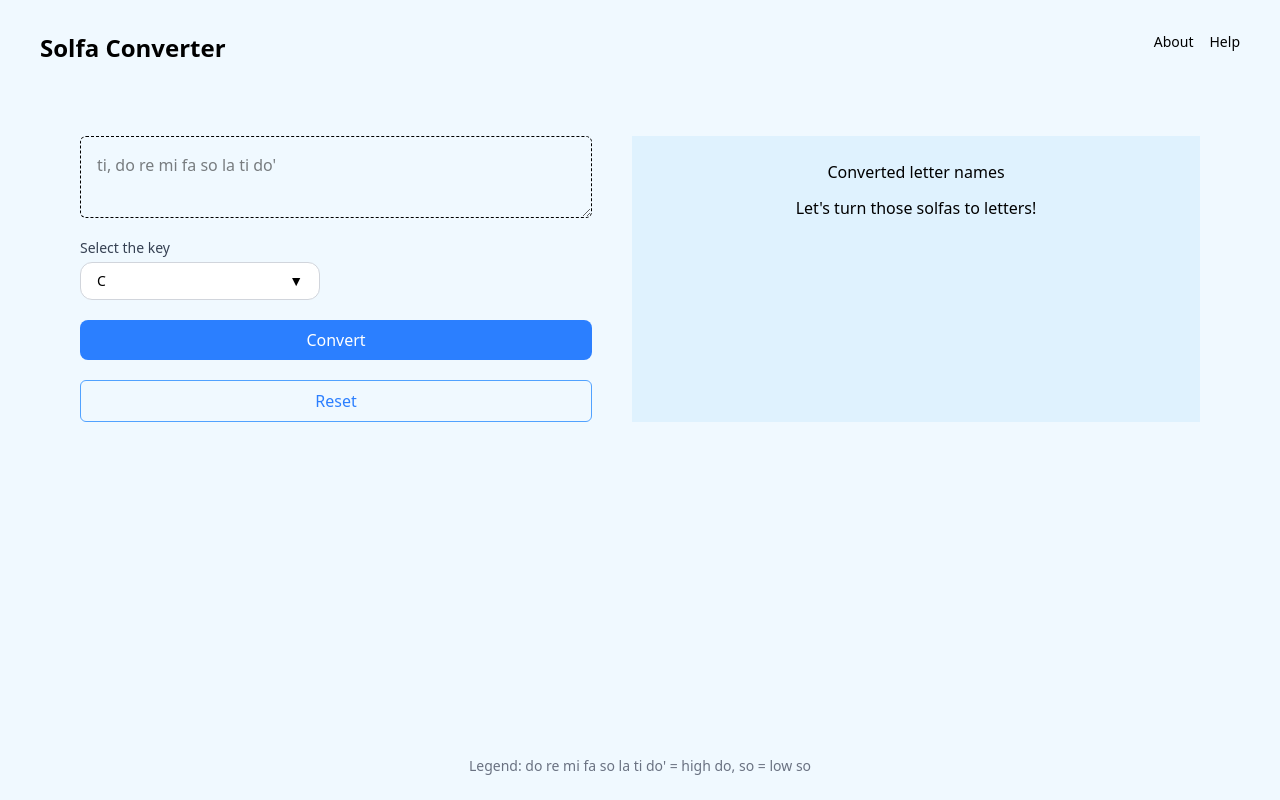
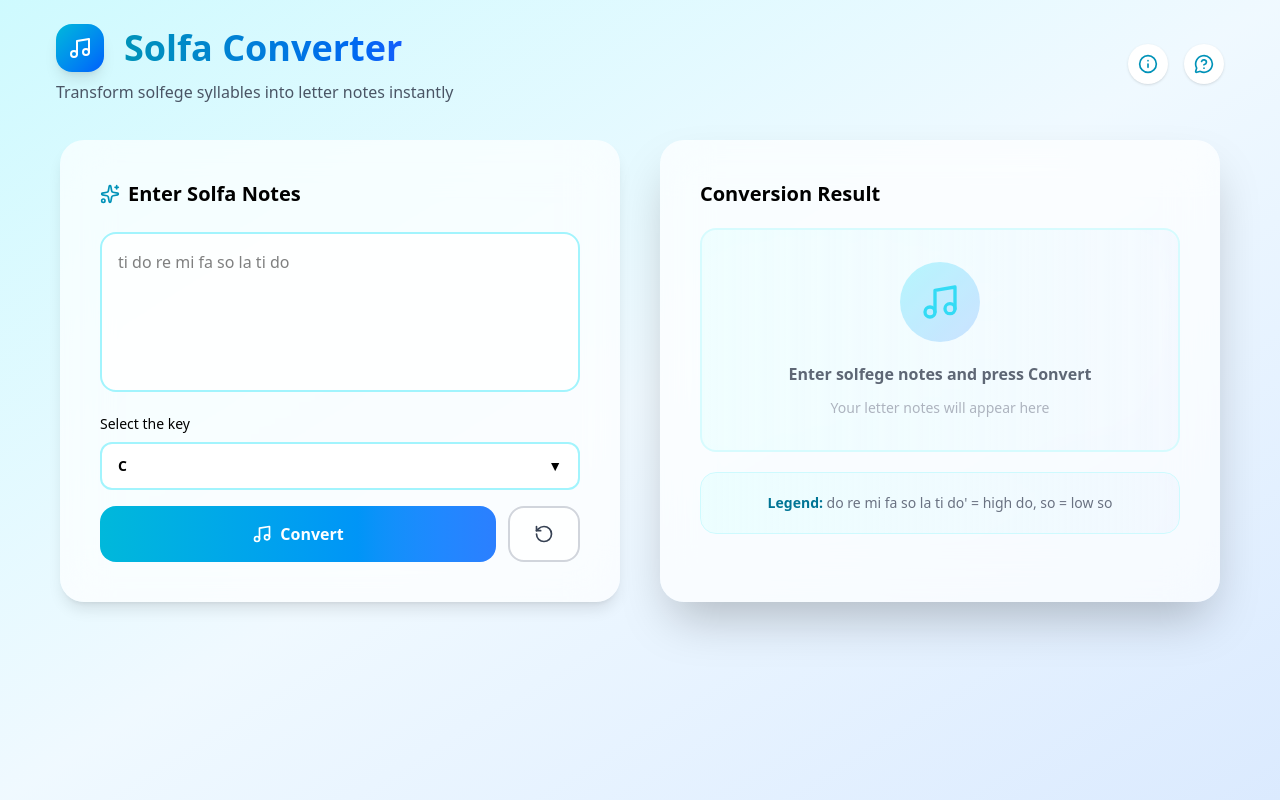
Before and after one commit to EMMANUEL-IKECHI/solfa-converter, a React (Vite) app: page / in a window 1280 px wide. Built offline with nearby package versions, Linux system fonts and the light colour scheme.

Commit message:
Refactored UI

```diff
--- a/package.json
+++ b/package.json
@@ -10,6 +10,7 @@
     "preview": "vite preview"
   },
   "dependencies": {
+    "lucide-react": "^0.562.0",
     "react": "^19.2.0",
     "react-dom": "^19.2.0"
   },
--- a/src/App.jsx
+++ b/src/App.jsx
@@ -3,7 +3,6 @@ import NavBar from "./components/NavBar";
 import InputNotesForm from "./components/InputNotesForm";
 import DisplayNotes from "./components/DisplayNotes";
 import { useReducer } from "react";
-import Footer from "./components/Footer";
 import { convertToNotes } from "./converter";
 import { sanitizeInput } from "../sanitizeInput";
 
@@ -15,7 +14,7 @@ const ACTIONS = {
 const reducer = (state, action) => {
   switch (action.type) {
     case ACTIONS.ADD_NOTES: {
-      if (!state.targetKey) return {notes: "You need to select a key"};
+      if (!state.targetKey) return { notes: "You need to select a key" };
       const tokens = sanitizeInput(action.payload);
       const mappedArray = tokens.map(
         (solfa) => convertToNotes(solfa, state.targetKey) || solfa
@@ -44,11 +43,11 @@ function App() {
   }
 
   return (
-    <div className="min-h-screen flex flex-col bg-sky-50">
+    <div className="min-h-screen flex flex-col bg-linear-to-br from-cyan-100 via-sky-50 to-blue-100">
       <NavBar />
 
-      <main className="flex-1 px-5 md:px-20 py-10">
-        <div className="flex max-md:flex-col gap-10">
+      <main className="flex-1 px-5 md:px-15 ">
+        <div className="flex max-md:flex-col max-md:items-center gap-10 mb-8">
           <InputNotesForm
             addNotes={addNotes}
             chooseKey={chooseKey}
@@ -57,8 +56,6 @@ function App() {
           <DisplayNotes notes={state.notes} />
         </div>
       </main>
-
-      <Footer />
     </div>
   );
 }
--- a/src/components/DisplayNotes.jsx
+++ b/src/components/DisplayNotes.jsx
@@ -1,12 +1,69 @@
-import React from 'react'
+import { ClipboardCopyIcon, Copy, Music } from "lucide-react";
+import React, { useState } from "react";
 
 const DisplayNotes = ({ notes }) => {
+  let formattedNotes = (
+    <>
+      <h2 className="text-center w-full text-gray-700 font-medium text-sm mb-3">
+        Letter Notes
+      </h2>
+      <div className="text-3xl font-bold bg-linear-to-r from-cyan-600 to-blue-600 bg-clip-text text-transparent tracking-wider">
+        {notes}
+      </div>
+    </>
+  );
+  const [copied, setCopied] = useState(false);
+  const handleCopy = () => {
+    setCopied(true);
+    navigator.clipboard.writeText(notes);
+    // alert(`Copied notes (${notes}) to clip board`);
+    setTimeout(() => {
+      setCopied(false);
+    }, 2000);
+  };
+
+  const placeholderText = (
+    <div className="flex flex-col justify-center items-center gap-5">
+      <div className="bg-linear-to-br from-cyan-200 to-blue-200 w-fit p-5 rounded-full">
+        <Music  className="text-cyan-400 w-10 h-10" />
+      </div>
+      <div>
+        <h3 className="font-semibold mb-3 text-gray-700">Enter solfege notes and press Convert</h3>
+        <p className="text-gray-400 text-sm">Your letter notes will appear here</p>
+      </div>
+    </div>
+  );
+
   return (
-    <div className='bg-sky-100 w-full md:max-w-7/12 p-6'>
-        <h2 className='text-center w-full'>Converted letter names</h2>
-        <p className='text-center mt-3'>{ notes ? notes : "Let's turn those solfas to letters!"}</p>
+    <div className="flex flex-col w-full gap-5 bg-white/70 backdrop-blur-xl border-white/50 p-10 rounded-3xl shadow-2xl">
+      <div className="flex w-full justify-between items-center">
+        <h2 className="font-semibold text-xl">Conversion Result</h2>
+        {notes ? (
+          <div
+            onClick={handleCopy}
+            className=" flex items-center gap-2 rounded-xl px-4 py-2 bg-cyan-100 text-cyan-600 hover:cursor-pointer"
+          >
+            <Copy className="w-4 h-4" />{" "}
+            <p className="font-medium text-sm">
+              {!copied ? "Copy" : "Copied!"}
+            </p>
+          </div>
+        ) : (
+          ""
+        )}
+      </div>
+      <div className="items-center justify-center bg-linear-to-r from-cyan-50 to-blue-50/70 rounded-2xl p-8 min-h-40 backdrop-blur-2xl opacity-80 border-cyan-100 border-2">
+        <p className="text-center">
+          {notes && notes.trim() ? formattedNotes : placeholderText}
+        </p>
+      </div>
+
+      <footer className="rounded-2xl bg-linear-to-r from-cyan-50 to-blue-50/70 backdrop-blur-2xl border border-cyan-100 py-5 text-center text-gray-500 text-sm">
+        <span className="font-semibold text-cyan-700">Legend:</span> do re mi fa
+        so la ti do' = high do, so = low so
+      </footer>
     </div>
-  )
-}
+  );
+};
 
-export default DisplayNotes
+export default DisplayNotes;
--- a/src/components/Footer.jsx
+++ b/src/components/Footer.jsx
@@ -2,7 +2,7 @@ import React from "react";
 
 const Footer = () => {
   return (
-    <footer className="py-6 text-center text-gray-500 text-sm">
+    <footer className="bg-linear-to-r from-cyan-50 to-blue-50 border border-cyan-100 py-6 px-5 text-center text-gray-500 text-sm">
       Legend: do re mi fa so la ti do' = high do, so = low so
     </footer>
   );
--- a/src/components/InputNotesForm.jsx
+++ b/src/components/InputNotesForm.jsx
@@ -1,21 +1,23 @@
-import React, { useEffect } from "react";
+import React, { useEffect, useState } from "react";
 import useInput from "../hooks/useInput";
 import SelectKey from "./SelectKey";
+import { Music, RotateCcw, Sparkles } from "lucide-react";
 
 const InputNotesForm = ({ addNotes, chooseKey, currentKey }) => {
   const input = useInput("");
+  const [resetClicked, setResetClicked] = useState(false);
+
   useEffect(() => {
     const handlekeyDown = (e) => {
       const formInput = document.querySelector("#form-input");
       if (document.activeElement !== formInput && e.key.length === 1) {
         formInput.focus();
       }
-    }
+    };
 
-    window.addEventListener('keydown', handlekeyDown)
+    window.addEventListener("keydown", handlekeyDown);
 
-
-    return (() => window.removeEventListener('keydown', handlekeyDown));
+    return () => window.removeEventListener("keydown", handlekeyDown);
   }, []);
 
   const handleSubmit = (e) => {
@@ -24,33 +26,41 @@ const InputNotesForm = ({ addNotes, chooseKey, currentKey }) => {
   };
 
   return (
-    <form onSubmit={handleSubmit} className="grid w-full max-w-lg gap-5">
+    <form className="flex-col w-full bg-white/70 gap-2 p-10 rounded-3xl shadow-lg backdrop-blur-xl border-white/50">
+      <div>
+        <div className="flex items-center gap-2 mb-6">
+          <Sparkles className="w-5 h-5 text-cyan-600" />
+          <label htmlFor="form-input" className="font-semibold text-xl">
+            Enter Solfa Notes
+          </label>
+        </div>
         <textarea
           id="form-input"
-        placeholder="ti, do re mi fa so la ti do'"
-        className="
-      p-4 border border-dashed rounded-md
-      w-full
-    "
+          placeholder="ti do re mi fa so la ti do"
+          className=" bg-white/80 border-cyan-200 focus:border-cyan-400 outline-none resize-none p-4 border-2 rounded-2xl w-full min-h-40"
           value={input.value}
           onChange={input.handleChange}
         />
+      </div>
 
       <SelectKey chooseKey={chooseKey} currentKey={currentKey} />
 
-      <input
-        type="submit"
-        value="Convert"
-        className="bg-blue-500 p-2 rounded-lg text-white"
-      />
+      <div className="flex items-center justify-between gap-3 mt-4">
+        <button
+          onClick={handleSubmit}
+          className="w-full bg-linear-to-r from-cyan-500 to-blue-500 p-4 rounded-2xl font-semibold text-white hover:cursor-pointer flex justify-center items-center gap-2"
+        >
+          <Music className="w-5 h-5" /> Convert
+        </button>
 
         <button
           type="button"
           onClick={input.reset}
-        className="border border-blue-400 p-2 rounded-md text-blue-500"
+          className="hover:cursor-pointer bg-white/80 border-gray-300 border-2 py-4 px-6 rounded-2xl w-fit"
         >
-        Reset
+          <RotateCcw className="h-5 w-5 text-gray-700" onClick={() => {setResetClicked(!resetClicked)}}/>
         </button>
+      </div>
     </form>
   );
 };
--- a/src/components/NavBar.jsx
+++ b/src/components/NavBar.jsx
@@ -1,18 +1,27 @@
+import { Info, MessageCircleQuestionMark, Music } from "lucide-react";
 import React from "react";
 
 const NavBar = () => {
   return (
-    <nav className="flex justify-between py-8 px-4 md:px-10">
-      <h2 className="text-2xl font-semibold">Solfa Converter</h2>
-      <ul className="flex gap-4 text-sm">
-        <li>
-          <a className="hover:text-blue-500 transition" href="#">
-            About
+    <nav className="flex justify-between items-center py-6 md:px-14 px-5 mb-3">
+      <div>
+        <div className="flex gap-4 items-center">
+          <div className="p-3 rounded-2xl shadow-lg bg-linear-to-br from-cyan-500 to-blue-600">
+            <Music className="text-white"/>
+          </div>
+          <h2 className=" text-4xl font-bold bg-linear-to-r text-transparent from-cyan-600 to-blue-600 bg-clip-text border-4  ">Solfa Converter</h2>
+        </div>
+        <p className="mt-2 text-gray-600">Transform solfege syllables into letter notes instantly</p>
+      </div>
+        <ul className="flex gap-4 text-sm">
+        <li className="rounded-full bg-white p-2.5 shadow">
+          <a className="hover:text-blue-500 text-cyan-600 transition" href="#">
+            <Info className="w-5 h-5" />
           </a>
         </li>
-        <li>
-          <a className="hover:text-blue-500 transition" href="#">
-            Help
+        <li className="rounded-full bg-white p-2.5 shadow">
+          <a className="hover:text-blue-500  text-cyan-600 transition" href="#">
+            <MessageCircleQuestionMark className="w-5 h-5" />
           </a>
         </li>
       </ul>
--- a/src/components/SelectKey.jsx
+++ b/src/components/SelectKey.jsx
@@ -23,10 +23,10 @@ const SelectKey = ({ chooseKey, currentKey }) => {
   }, []);
 
   return (
-    <div className="relative w-60" ref={ref}>
+    <div className="relative w-full" ref={ref}>
       <label
         htmlFor="key-selector"
-        className="text-sm font-medium text-gray-700 block mb-1"
+        className="text-sm font-medium block mb-2 mt-4"
       >
         Select the key
       </label>
@@ -50,9 +50,9 @@ const SelectKey = ({ chooseKey, currentKey }) => {
         onClick={() => setOpen((prev) => !prev)}
         className="
           w-full flex items-center justify-between
-          rounded-xl border border-gray-300 bg-white
-          px-4 py-2 text-sm
-          focus:ring-2 focus:ring-blue-400/40 focus:border-blue-500
+          rounded-xl bg-white
+          px-4 py-3 text-sm font-semibold border-2 border-cyan-200 focus:ring-cyan-400 outline-none
+          focus:border-cyan-400
           transition
         "
       >
```
Also changed, not shown: 1 other file (tests, documents, lock files or other folders). Lines whose indentation alone changed are shown as unchanged.
